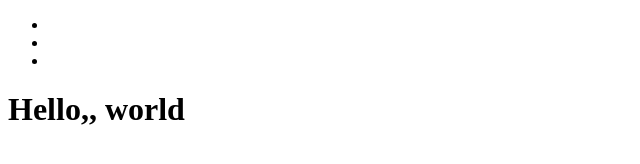
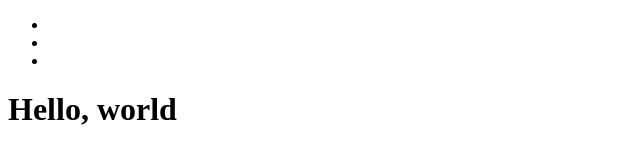
Before and after one commit to jotojotovich/hello-world, a plain HTML site: page index.html in a window 1280 px wide. Shown: the full height of the page, 0-640 px from the left. Drawn offline with Linux system fonts and the light colour scheme.

Commit message:
Update index.html

```diff
--- a/index.html
+++ b/index.html
@@ -11,7 +11,7 @@
         <li></li>
       </ul>
     </footer>
-    <h1>Hello,, world</h1>
+    <h1>Hello, world</h1>
 
   </body>
 </html>
```
